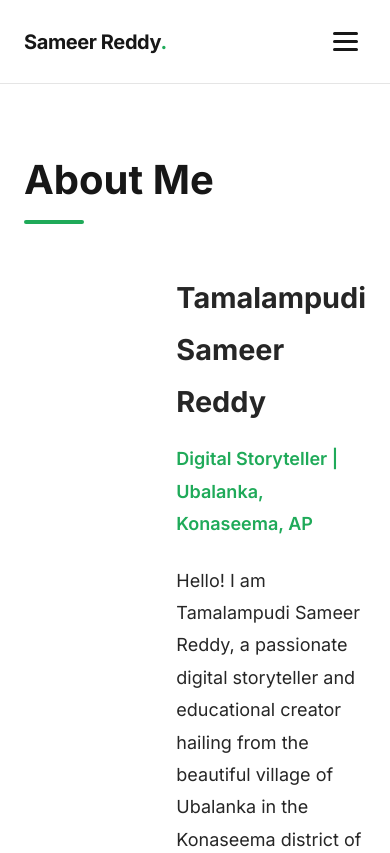
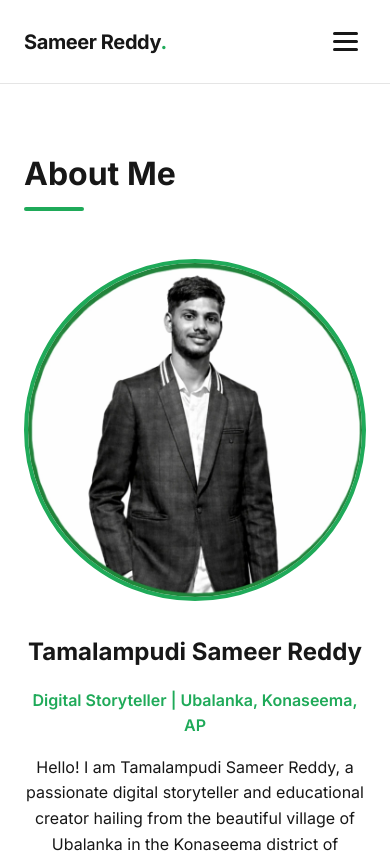
Before and after one commit to sameerreddy5/sameerreddy, a Next.js app: page /about in a window 390 px wide. Shown: the top 853 px of the page. Built offline with nearby package versions, Linux system fonts and the light colour scheme.

Commit message:
style: make about and blog pages responsive

```diff
--- /dev/null
+++ b/src/app/about/about.module.css
@@ -0,0 +1,70 @@
+.sectionHeader {
+    margin-bottom: 3rem;
+}
+
+.title {
+    font-size: 2.5rem;
+    margin-bottom: 0.5rem;
+}
+
+.underline {
+    height: 4px;
+    width: 60px;
+    background-color: var(--primary);
+    border-radius: 2px;
+}
+
+.grid {
+    display: grid;
+    grid-template-columns: 1fr 1fr;
+    gap: 3rem;
+    align-items: center;
+}
+
+.profileImageWrapper {
+    width: 100%;
+    max-width: 400px;
+    aspect-ratio: 1;
+    margin: 0 auto;
+}
+
+.profileImage {
+    border-radius: 50%;
+    width: 100%;
+    height: auto;
+    object-fit: cover;
+    border: 4px solid var(--primary);
+    display: block;
+}
+
+.aboutContent h2 {
+    margin-bottom: 1rem;
+    font-size: 1.8rem;
+}
+
+.subtitle {
+    font-weight: 600;
+    color: var(--primary);
+    margin-bottom: 1.5rem;
+}
+
+.aboutContent p {
+    margin-bottom: 1rem;
+    line-height: 1.6;
+}
+
+@media (max-width: 768px) {
+    .grid {
+        grid-template-columns: 1fr;
+        text-align: center;
+        gap: 2rem;
+    }
+
+    .title {
+        font-size: 2rem;
+    }
+
+    .aboutContent h2 {
+        font-size: 1.5rem;
+    }
+}
--- a/src/app/about/page.tsx
+++ b/src/app/about/page.tsx
@@ -1,7 +1,7 @@
 import Image from "next/image";
 import Navbar from "@/components/Navbar";
 import Footer from "@/components/Footer";
-import styles from "../page.module.css";
+import styles from "./about.module.css";
 
 export default function About() {
     return (
@@ -10,24 +10,24 @@ export default function About() {
             <section className="section-padding">
                 <div className="container">
                     <div className={styles.sectionHeader}>
-                        <h1 style={{ fontSize: '2.5rem', marginBottom: '0.5rem' }}>About Me</h1>
+                        <h1 className={styles.title}>About Me</h1>
                         <div className={styles.underline}></div>
                     </div>
 
-                    <div style={{ display: 'grid', gridTemplateColumns: '1fr 1fr', gap: '3rem', alignItems: 'center' }}>
-                        <div>
+                    <div className={styles.grid}>
+                        <div className={styles.profileImageWrapper}>
                             <Image
                                 src="/profile.jpg"
                                 alt="Tamalampudi Sameer Reddy"
                                 width={500}
                                 height={500}
-                                style={{ borderRadius: '50%', width: '100%', maxWidth: '400px', aspectRatio: '1', height: 'auto', objectFit: 'cover', border: '4px solid var(--primary)', margin: '0 auto', display: 'block' }}
+                                className={styles.profileImage}
                             />
                         </div>
 
                         <div className={styles.aboutContent}>
-                            <h2 style={{ marginBottom: '1rem', fontSize: '1.8rem' }}>Tamalampudi Sameer Reddy</h2>
-                            <p style={{ fontWeight: 600, color: 'var(--primary)', marginBottom: '1.5rem' }}>
+                            <h2>Tamalampudi Sameer Reddy</h2>
+                            <p className={styles.subtitle}>
                                 Digital Storyteller | Ubalanka, Konaseema, AP
                             </p>
 
--- a/src/app/blog/[id]/page.module.css
+++ b/src/app/blog/[id]/page.module.css
@@ -1,3 +1,36 @@
+.articleContainer {
+    padding: 6rem 0;
+}
+
+.header {
+    display: flex;
+    justify-content: space-between;
+    align-items: flex-start;
+    flex-wrap: wrap;
+    margin-bottom: 1rem;
+}
+
+.title {
+    font-size: 2.5rem;
+    margin-bottom: 1rem;
+    flex: 1;
+}
+
+.date {
+    color: gray;
+    margin-bottom: 2rem;
+}
+
+@media (max-width: 768px) {
+    .articleContainer {
+        padding: 4rem 1rem;
+    }
+
+    .title {
+        font-size: 2rem;
+    }
+}
+
 .wrapper {
     background: #050505;
     /* Deep black */
```
Also changed, not shown: src/app/blog/[id]/page.tsx (+4 -4 lines).
